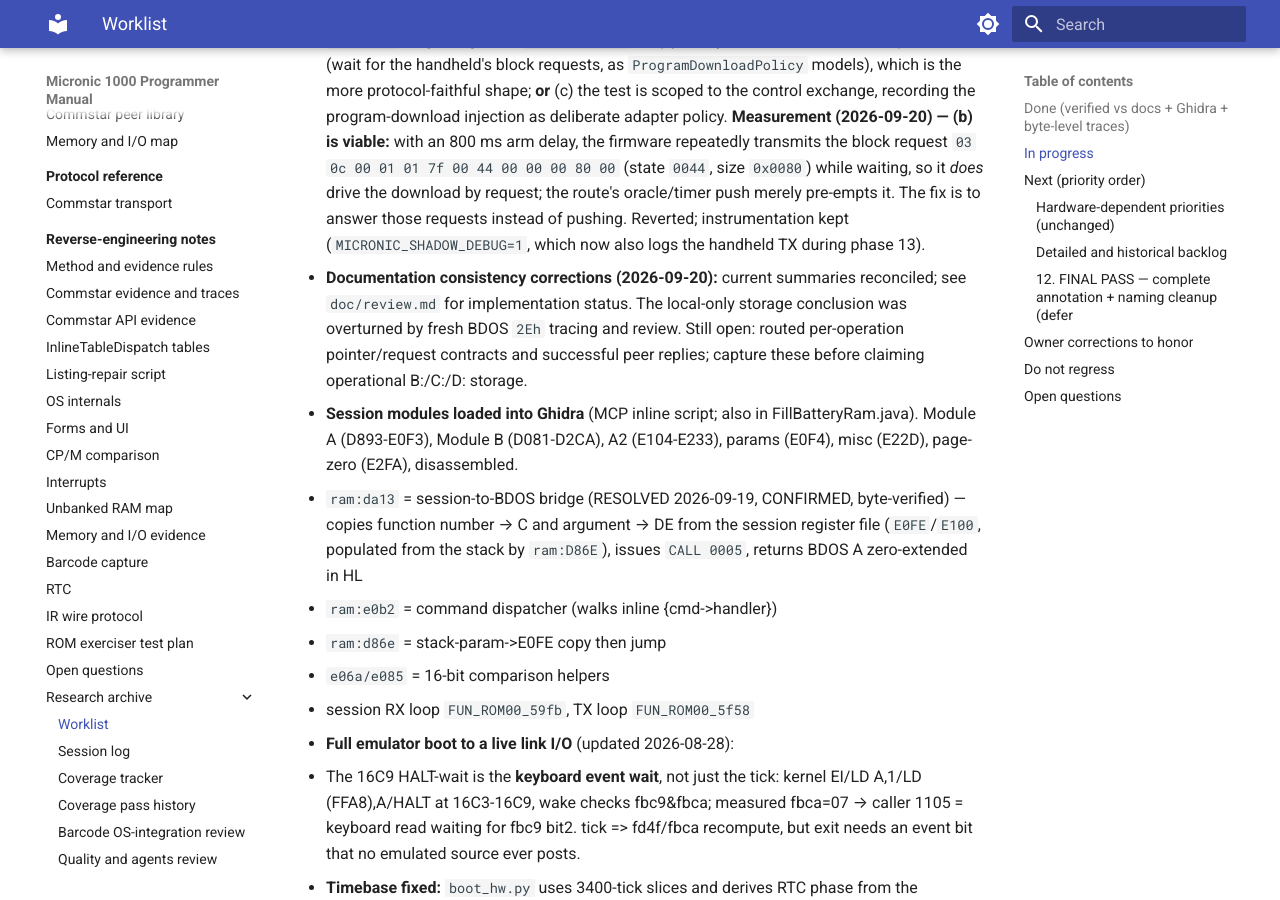
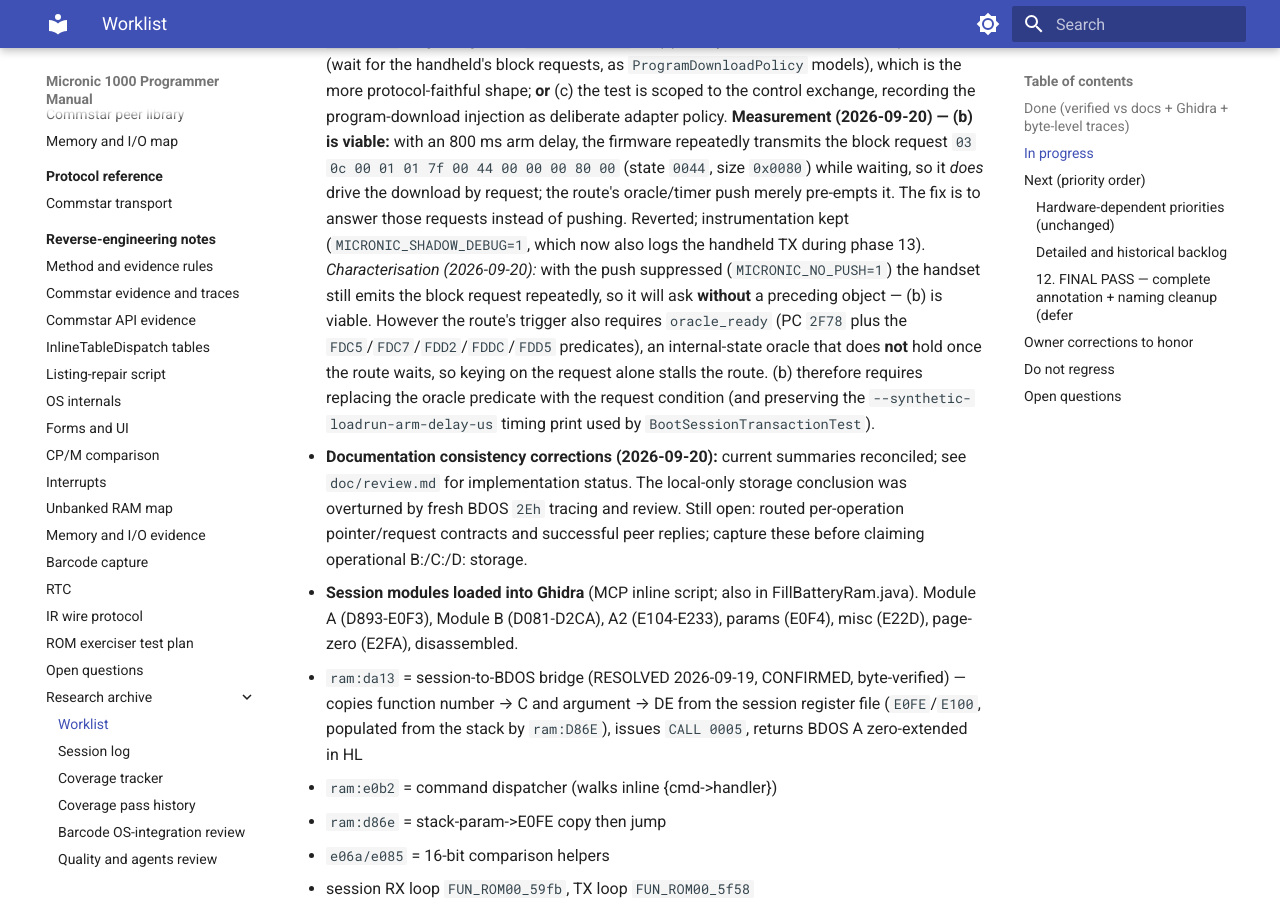
Before and after one commit to philpem/micronic1000, an MkDocs documentation site: the page built from doc/research/TASKS.md, in a window 1280 px wide and 900 px high, scrolled down 2901 px. Built offline with MkDocs 1.6.1 and Material for MkDocs 9.7.7, drawn with Linux system fonts in a browser that asks for light colours.

Commit message:
analysis+docs: characterise the request-driven route (handset asks without a push; oracle predicate blocks it)

```diff
--- a/doc/research/TASKS.md
+++ b/doc/research/TASKS.md
@@ -138,6 +138,15 @@ State: continuously updated as work progresses.
   push merely pre-empts it. The fix is to answer those requests instead of
   pushing. Reverted; instrumentation kept (`MICRONIC_SHADOW_DEBUG=1`, which now
   also logs the handheld TX during phase 13).
+  *Characterisation (2026-09-20):* with the push suppressed
+  (`MICRONIC_NO_PUSH=1`) the handset still emits the block request repeatedly,
+  so it will ask **without** a preceding object — (b) is viable. However the
+  route's trigger also requires `oracle_ready` (PC `2F78` plus the
+  `FDC5`/`FDC7`/`FDD2`/`FDDC`/`FDD5` predicates), an internal-state oracle that
+  does **not** hold once the route waits, so keying on the request alone stalls
+  the route. (b) therefore requires replacing the oracle predicate with the
+  request condition (and preserving the `--synthetic-loadrun-arm-delay-us`
+  timing print used by `BootSessionTransactionTest`).
 
 - **Documentation consistency corrections (2026-09-20):** current summaries
   reconciled; see `doc/review.md` for implementation status. The local-only
```
Also changed, not shown: 1 other file.
